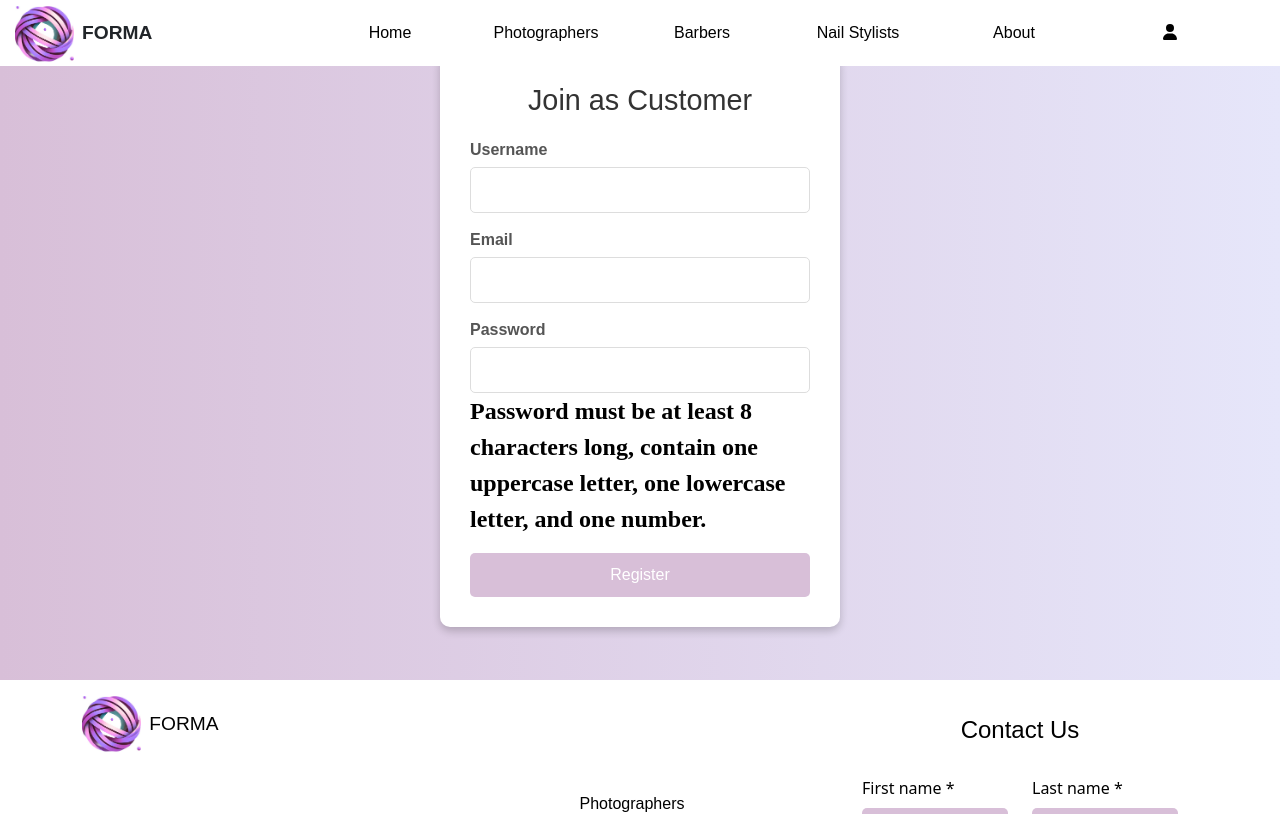
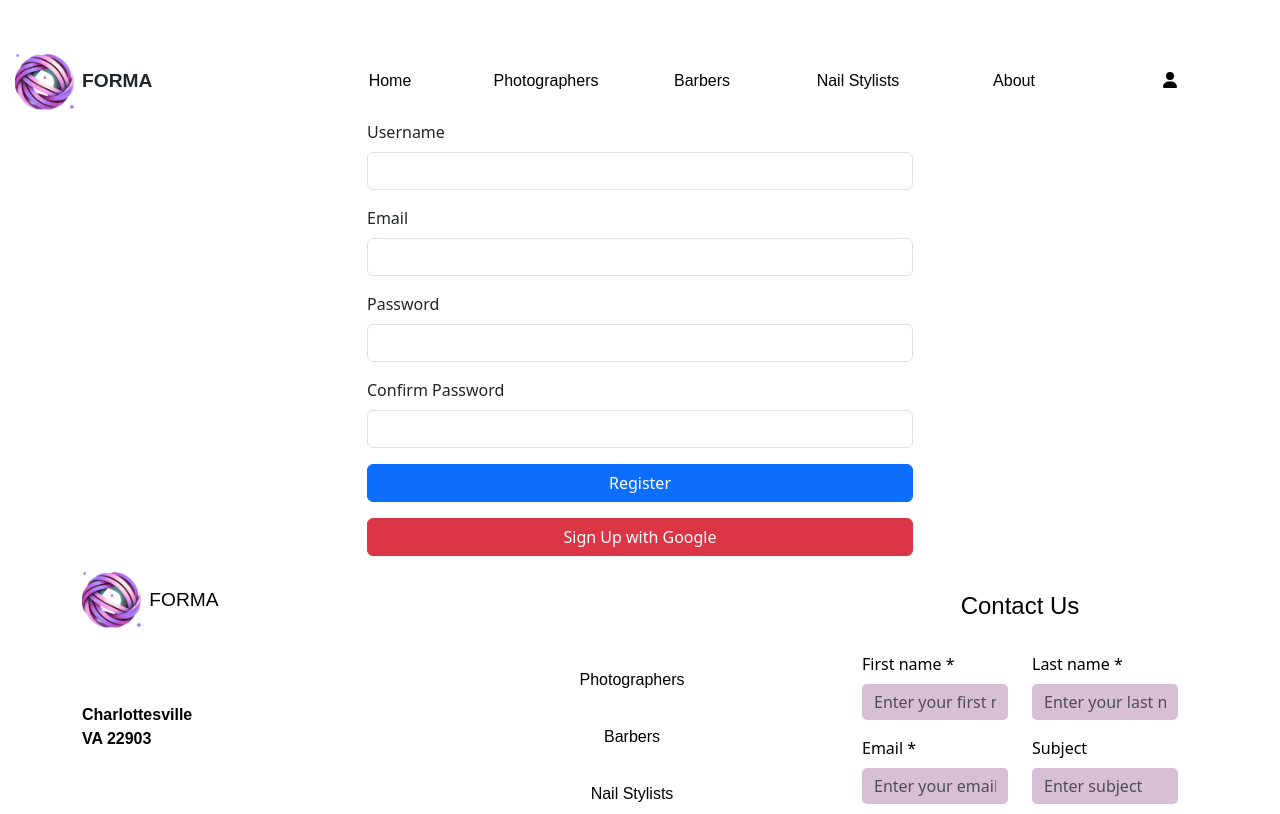
Before and after one commit to Shougal/formaStartup, a React (Create React App) app: page /RegisterCustomer in a window 1280 px wide. Shown: the top 814 px of the page. Built offline with nearby package versions, Linux system fonts and the light colour scheme; no server answers; a web font is replaced by a local one.

Commit message:
Added logic to make RegisterCustomer: 1) Register by google and link credentials to email/password sign up. 2) send verification email and if not verified within 4 min, deletes from auth 3) Deletes user if user opts to cancel 4)only write to database after verification

```diff
--- a/src/pages/RegisterCustomer.js
+++ b/src/pages/RegisterCustomer.js
@@ -1,35 +1,65 @@
-import React, { useState } from "react";
-import { createUserWithEmailAndPassword } from "firebase/auth";
+import React, { useState, useEffect } from "react";
+import {
+  createUserWithEmailAndPassword,
+  sendEmailVerification,
+  signInWithPopup,
+  GoogleAuthProvider,
+  EmailAuthProvider,
+  linkWithCredential,
+  deleteUser,
+} from "firebase/auth";
 import { auth, db } from "../firebase/firebaseConfig";
 import { doc, setDoc } from "firebase/firestore";
 import { useNavigate } from "react-router-dom";
-import { sendVerificationEmail } from "../firebase/auth";
-import "./pages.css";
 
 function RegisterCustomer() {
   const [username, setUsername] = useState("");
   const [email, setEmail] = useState("");
   const [password, setPassword] = useState("");
+  const [confirmPassword, setConfirmPassword] = useState("");
+  const [googleUser, setGoogleUser] = useState(null); // Track Google-authenticated user
   const [error, setError] = useState("");
-  const [passwordError, setPasswordError] = useState("");
+  const [successMessage, setSuccessMessage] = useState("");
+  const [timer, setTimer] = useState(240); // Timer for 4 minutes
+  const [isRegistering, setIsRegistering] = useState(false);
+  const [resendDisabled, setResendDisabled] = useState(true);
+  const [isCanceled, setIsCanceled] = useState(false); // Track cancellation
   const navigate = useNavigate();
 
-  const validatePassword = (password) => {
-    const minLength = 8;
-    const hasUppercase = /[A-Z]/.test(password);
-    const hasLowercase = /[a-z]/.test(password);
-    const hasNumber = /\d/.test(password);
+  const googleProvider = new GoogleAuthProvider();
 
-    if (password.length < minLength) {
-      return `Password must be at least ${minLength} characters long.`;
+  useEffect(() => {
+    let interval;
+    if (isRegistering && timer > 0) {
+      interval = setInterval(() => {
+        setTimer((prev) => prev - 1);
+      }, 1000);
+    } else if (timer === 0) {
+      handleTimeout();
     }
-    if (!hasUppercase) {
+    return () => clearInterval(interval);
+  }, [isRegistering, timer]);
+
+  useEffect(() => {
+    if (timer <= 180) {
+      setResendDisabled(false); // Enable resend after 1 minute
+    }
+  }, [timer]);
+
+  const validatePassword = () => {
+    if (password !== confirmPassword) {
+      return "Passwords do not match.";
+    }
+    if (password.length < 8) {
+      return "Password must be at least 8 characters long.";
+    }
+    if (!/[A-Z]/.test(password)) {
       return "Password must include at least one uppercase letter.";
     }
-    if (!hasLowercase) {
+    if (!/[a-z]/.test(password)) {
       return "Password must include at least one lowercase letter.";
     }
-    if (!hasNumber) {
+    if (!/\d/.test(password)) {
       return "Password must include at least one number.";
     }
     return "";
@@ -38,11 +68,11 @@ function RegisterCustomer() {
   const handleRegister = async (e) => {
     e.preventDefault();
     setError("");
-    setPassword("");
+    setSuccessMessage("");
 
-    const validationError = validatePassword(password);
+    const validationError = validatePassword();
     if (validationError) {
-      setPasswordError(validationError);
+      setError(validationError);
       return;
     }
 
@@ -50,81 +80,272 @@ function RegisterCustomer() {
       const userCredential = await createUserWithEmailAndPassword(auth, email, password);
       const user = userCredential.user;
 
-      // Send email verification before writing to doc
-      await sendVerificationEmail(user);
-      alert("Verification email sent! Please check your inbox and verify your email.");
+      // Send email verification
+      await sendEmailVerification(user);
+      setSuccessMessage("Verification email sent! Please check your inbox.");
+      setIsRegistering(true);
 
+      // Poll for email verification
+      pollForVerification(user);
+    } catch (authError) {
+      console.error("Registration error:", authError.message);
+      if (authError.code === "auth/email-already-in-use") {
+        setError("The email address is already in use.");
+      } else {
+        setError("Failed to register. Please try again.");
+      }
+    }
+  };
 
-      // Polling to check if email is verified
+  const pollForVerification = async (user) => {
+    let canceled = false; // Local flag to track cancellation
     const checkEmailVerified = async () => {
-        await user.reload(); // Reload user state to get the latest emailVerified status
+      if (canceled || isCanceled) return; // Stop polling if canceled or deleted
+      try {
+        await user.reload();
         if (user.emailVerified) {
-          // Once verified, save user data to Firestore
           await setDoc(doc(db, "customers", user.uid), {
             username,
             email,
             createdAt: new Date(),
           });
           alert("Email verified and customer registered successfully!");
-        navigate("/"); // Redirect user after successful registration
-      } else {
+          navigate("/"); // Redirect to home
+        } else if (timer > 0) {
           setTimeout(checkEmailVerified, 2000); // Retry every 2 seconds
         }
+      } catch (err) {
+        console.error("Error during verification check:", err.message);
+        if (err.code === "auth/user-token-expired") {
+          console.log("User token expired, stopping verification checks.");
+          canceled = true; // Stop further polling
+        }
+      }
+    };
+    checkEmailVerified();
   };
 
-    checkEmailVerified();
+  const handleGoogleSignup = async () => {
+    try {
+      const result = await signInWithPopup(auth, googleProvider);
+      const user = result.user;
+
+      // Check if this is a new user
+      if (result._tokenResponse.isNewUser) {
+        // Store Google user for linking password later
+        setGoogleUser(user);
+        alert("Google account authenticated! Please set a password.");
+      } else {
+        setError("This Google account is already linked to another login method.");
+      }
     } catch (err) {
+      console.error("Google Sign-Up Error:", err.message);
       if (err.code === "auth/email-already-in-use") {
-    setError("The email address is already in use.");
-  } else if (err.code === "auth/weak-password") {
-    setError("Password is too weak. Please follow the password requirements.");
-  } else if (err.code === "auth/invalid-email") {
-    setError("Invalid email format.");
+        setError("This email is already registered. Please log in or reset your password.");
       } else {
-    setError("Failed to register. Try again later.");
+        setError("Failed to sign up with Google. Please try again.");
       }
     }
   };
 
+  const handleSetPassword = async (e) => {
+    e.preventDefault();
+    setError("");
+    const validationError = validatePassword();
+    if (validationError) {
+      setError(validationError);
+      return;
+    }
+
+    try {
+      if (googleUser) {
+        // Link the password to the Google-authenticated user
+        const credential = EmailAuthProvider.credential(googleUser.email, password);
+        await linkWithCredential(googleUser, credential);
+
+        // Save user details to Firestore
+        await setDoc(doc(db, "customers", googleUser.uid), {
+          username: username || googleUser.displayName,
+          email: googleUser.email,
+          createdAt: new Date(),
+        });
+
+        alert("Account linked successfully! You can now log in with your email and password.");
+        navigate("/");
+      } else {
+        setError("Google authentication is required before setting a password.");
+      }
+    } catch (err) {
+      console.error("Error linking password:", err.message);
+      if (err.code === "auth/credential-already-in-use") {
+        setError("This Google account is already linked to an email account.");
+      } else {
+        setError("Failed to set password. Please try again.");
+      }
+    }
+  };
+
+  const handleResendVerification = async () => {
+    try {
+      const user = auth.currentUser;
+      if (user) {
+        await sendEmailVerification(user);
+        setSuccessMessage("Verification email resent! Please check your inbox.");
+        setResendDisabled(true);
+        setTimeout(() => setResendDisabled(false), 60000); // Re-enable resend after 1 minute
+      }
+    } catch (err) {
+      console.error("Error resending verification email:", err.message);
+      setError("Failed to resend verification email. Please try again.");
+    }
+  };
+
+  const handleTimeout = async () => {
+    setIsRegistering(false);
+    setTimer(0);
+    setError("Verification time expired. Please register again.");
+    const user = auth.currentUser;
+    if (user) {
+      try {
+        await deleteUser(user);
+        console.log("Unverified user deleted after timeout.");
+      } catch (err) {
+        console.error("Failed to delete user after timeout:", err.message);
+      }
+    }
+  };
+
+  const handleCancel = async () => {
+    setIsCanceled(true); // Mark as canceled
+    const user = auth.currentUser;
+    if (user) {
+      try {
+        await deleteUser(user);
+        console.log("User registration canceled and account deleted.");
+      } catch (err) {
+        console.error("Error during cancellation:", err.message);
+      }
+    }
+    setIsRegistering(false);
+    setTimer(240); // Reset timer
+    setError("Registration canceled. You can register again.");
+    setSuccessMessage("");
+  };
+
   return (
-    <div className="page-container">
-      <div className="form-container">
-        <h1 className="form-title">Join as Customer</h1>
-        {error && <p className="error-message">{error}</p>}
+    <div className="container mt-5">
+      <div className="row justify-content-center">
+        <div className="col-md-6">
+          <h1 className="text-center mb-4">Join as Customer</h1>
+          {error && <div className="alert alert-danger">{error}</div>}
+          {successMessage && <div className="alert alert-success">{successMessage}</div>}
+
+          {!googleUser ? (
             <form onSubmit={handleRegister}>
-          <div className="form-group">
-            <label>Username</label>
+              <div className="mb-3">
+                <label className="form-label">Username</label>
                 <input
                   type="text"
+                  className="form-control"
                   value={username}
                   onChange={(e) => setUsername(e.target.value)}
                   required
                 />
               </div>
-          <div className="form-group">
-            <label>Email</label>
+              <div className="mb-3">
+                <label className="form-label">Email</label>
                 <input
                   type="email"
+                  className="form-control"
                   value={email}
                   onChange={(e) => setEmail(e.target.value)}
                   required
                 />
               </div>
-          <div className="form-group">
-            <label>Password</label>
+              <div className="mb-3">
+                <label className="form-label">Password</label>
                 <input
                   type="password"
+                  className="form-control"
                   value={password}
                   onChange={(e) => setPassword(e.target.value)}
                   required
                 />
-            {passwordError && <p className="error-message">{passwordError}</p>}
-            <p className="form-hint">
-              Password must be at least 8 characters long, contain one uppercase letter, one lowercase letter, and one number.
+              </div>
+              <div className="mb-3">
+                <label className="form-label">Confirm Password</label>
+                <input
+                  type="password"
+                  className="form-control"
+                  value={confirmPassword}
+                  onChange={(e) => setConfirmPassword(e.target.value)}
+                  required
+                />
+              </div>
+              <button type="submit" className="btn btn-primary w-100">Register</button>
+              <button
+                type="button"
+                className="btn btn-danger w-100 mt-3"
+                onClick={handleGoogleSignup}
+              >
+                Sign Up with Google
+              </button>
+            </form>
+          ) : (
+            <form onSubmit={handleSetPassword}>
+              <div className="mb-3">
+                <label className="form-label">Username</label>
+                <input
+                  type="text"
+                  className="form-control"
+                  value={username}
+                  onChange={(e) => setUsername(e.target.value)}
+                  placeholder={googleUser.displayName || "Enter your username"}
+                />
+              </div>
+              <div className="mb-3">
+                <label className="form-label">Set Password</label>
+                <input
+                  type="password"
+                  className="form-control"
+                  value={password}
+                  onChange={(e) => setPassword(e.target.value)}
+                  required
+                />
+              </div>
+              <div className="mb-3">
+                <label className="form-label">Confirm Password</label>
+                <input
+                  type="password"
+                  className="form-control"
+                  value={confirmPassword}
+                  onChange={(e) => setConfirmPassword(e.target.value)}
+                  required
+                />
+              </div>
+              <button type="submit" className="btn btn-primary w-100">Set Password</button>
+            </form>
+          )}
+
+          {isRegistering && (
+            <div>
+              <p className="text-center mt-3">
+                Verification email sent! Please verify your email.
               </p>
+              <p className="text-center">Time remaining: {Math.floor(timer / 60)}:{String(timer % 60).padStart(2, "0")}</p>
+              <button
+                className="btn btn-warning w-100"
+                onClick={handleResendVerification}
+                disabled={resendDisabled}
+              >
+                Resend Verification Email
+              </button>
+              <button className="btn btn-secondary w-100 mt-3" onClick={handleCancel}>
+                Cancel Registration
+              </button>
             </div>
-          <button type="submit" className="form-button">Register</button>
-        </form>
+          )}
+        </div>
       </div>
     </div>
   );
```
Lines whose indentation alone changed are shown as unchanged.
